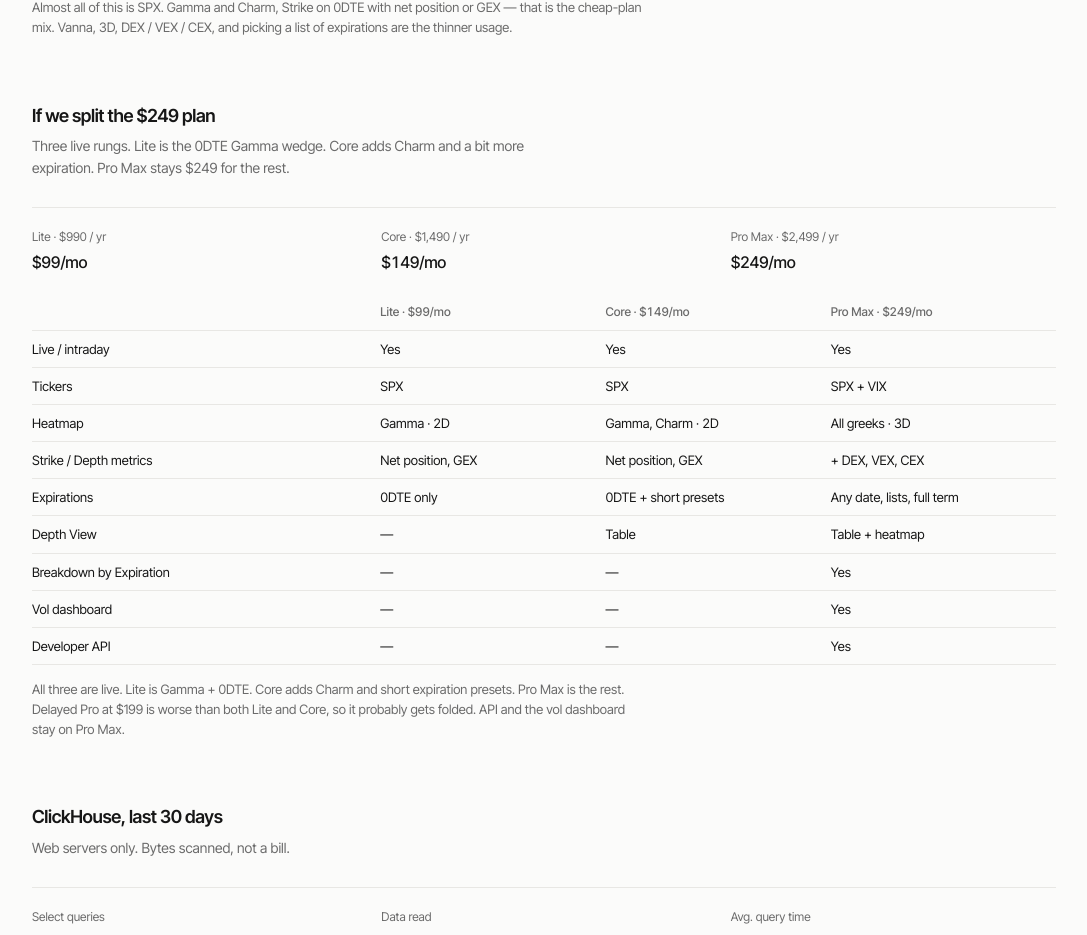
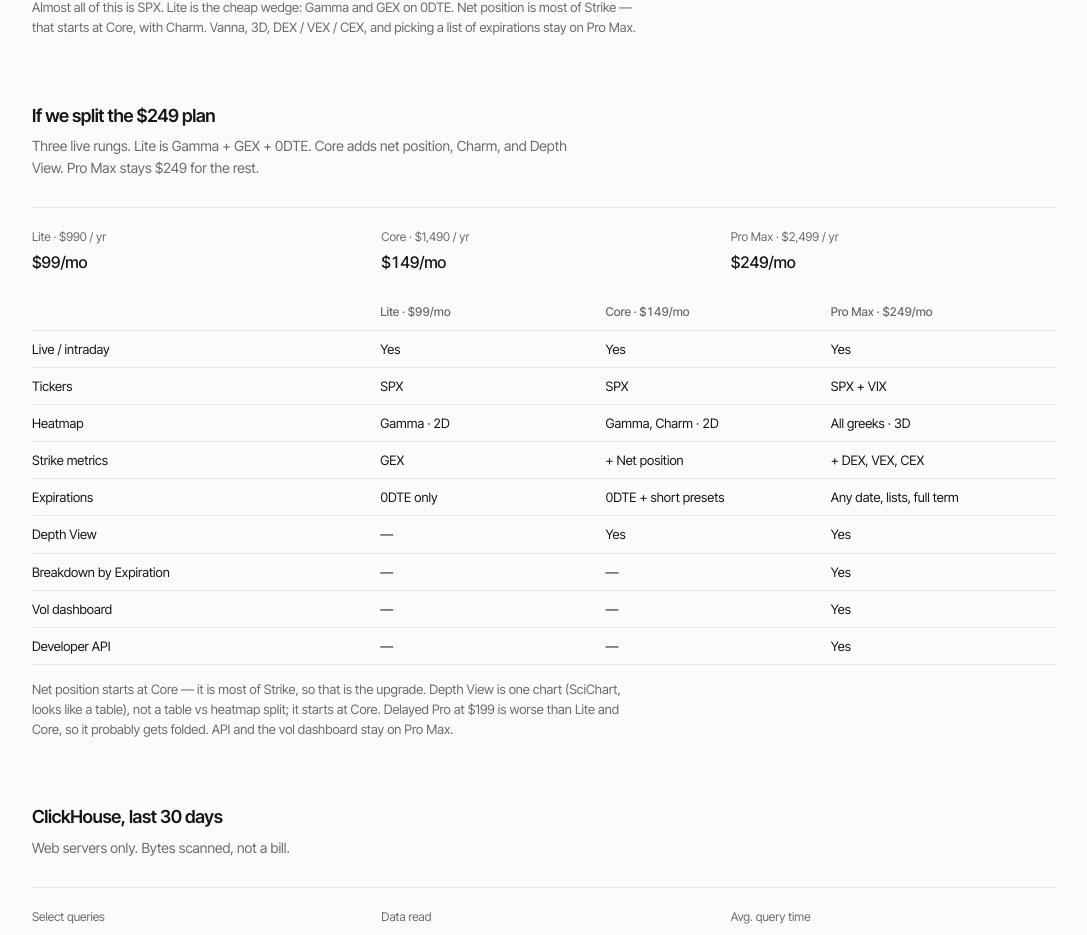
Before and after one commit to Korodee/api-report, a React (Vite) app: page / in a window 1280 px wide. Shown: the part 3595-4530 px from the top of the page, without its empty margins (96-1183 px from the left). Built offline with nearby package versions, Linux system fonts and the light colour scheme.

Commit message:
Put net position and Depth View on Core, not Lite.

```diff
--- a/src/App.tsx
+++ b/src/App.tsx
@@ -205,9 +205,10 @@
           nameHeader="Selection"
         />
         <p className="insight">
-          Almost all of this is SPX. Gamma and Charm, Strike on 0DTE with net
-          position or GEX — that is the cheap-plan mix. Vanna, 3D, DEX / VEX /
-          CEX, and picking a list of expirations are the thinner usage.
+          Almost all of this is SPX. Lite is the cheap wedge: Gamma and GEX on
+          0DTE. Net position is most of Strike — that starts at Core, with
+          Charm. Vanna, 3D, DEX / VEX / CEX, and picking a list of expirations
+          stay on Pro Max.
         </p>
       </section>
 
@@ -215,8 +216,8 @@
         <div className="section__head">
           <h2>If we split the $249 plan</h2>
           <p>
-            Three live rungs. Lite is the 0DTE Gamma wedge. Core adds Charm
-            and a bit more expiration. Pro Max stays $249 for the rest.
+            Three live rungs. Lite is Gamma + GEX + 0DTE. Core adds net
+            position, Charm, and Depth View. Pro Max stays $249 for the rest.
           </p>
         </div>
         <div className="comparison" aria-label="Suggested plan prices">
@@ -241,9 +242,10 @@
         </div>
         <PlanTable rows={PLAN_FEATURES} />
         <p className="insight">
-          All three are live. Lite is Gamma + 0DTE. Core adds Charm and short
-          expiration presets. Pro Max is the rest. Delayed Pro at $199 is worse
-          than both Lite and Core, so it probably gets folded. API and the vol
+          Net position starts at Core — it is most of Strike, so that is the
+          upgrade. Depth View is one chart (SciChart, looks like a table), not
+          a table vs heatmap split; it starts at Core. Delayed Pro at $199 is
+          worse than Lite and Core, so it probably gets folded. API and the vol
           dashboard stay on Pro Max.
         </p>
       </section>
--- a/src/data.ts
+++ b/src/data.ts
@@ -405,9 +405,9 @@
   },
   {
     id: "metrics",
-    label: "Strike / Depth metrics",
-    lite: "Net position, GEX",
-    core: "Net position, GEX",
+    label: "Strike metrics",
+    lite: "GEX",
+    core: "+ Net position",
     advanced: "+ DEX, VEX, CEX",
   },
   {
@@ -421,8 +421,8 @@
     id: "depth",
     label: "Depth View",
     lite: "—",
-    core: "Table",
-    advanced: "Table + heatmap",
+    core: "Yes",
+    advanced: "Yes",
   },
   {
     id: "by-exp",
```
